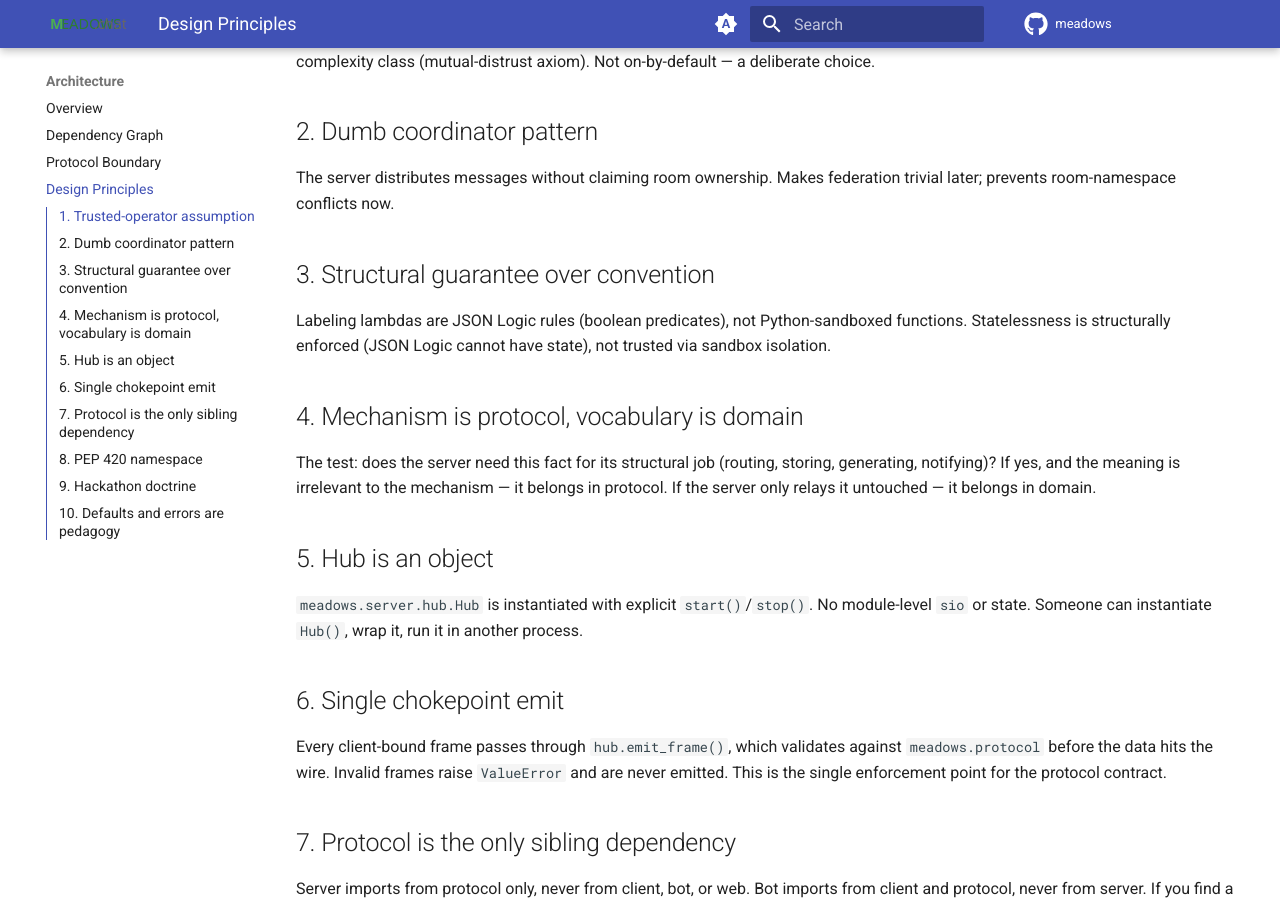
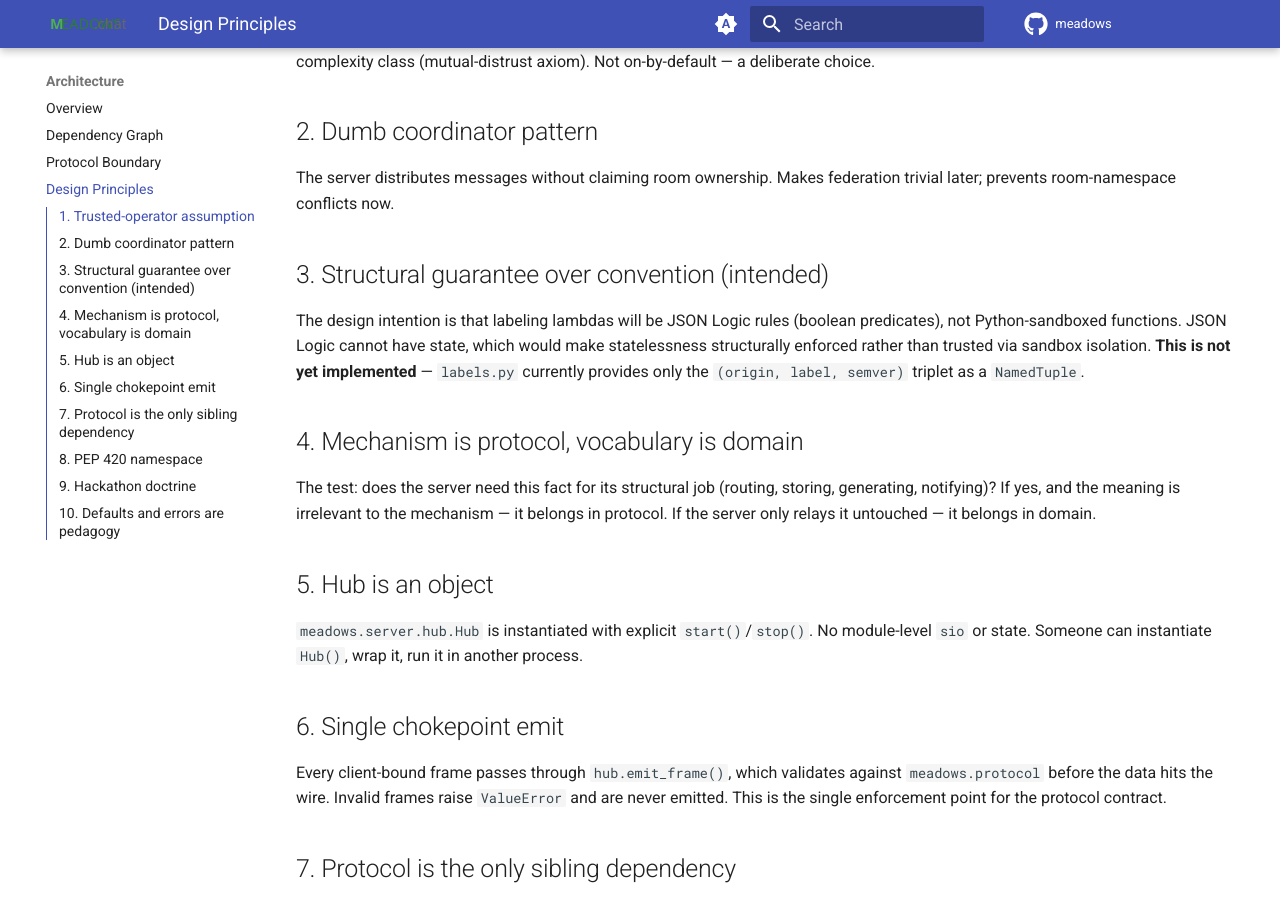
Before and after one commit to remcoboerma/meadows-docs, an MkDocs documentation site: the page built from docs/docs/architecture/design-principles.md, in a window 1280 px wide and 900 px high, scrolled down 321 px. Built offline with MkDocs 1.6.1 and Material for MkDocs 9.7.7, drawn with Linux system fonts in a browser that asks for light colours; comment, search, counter and statistics services are not loaded.

Commit message:
fix: JSON Logic is not implemented, correct docs

```diff
--- a/docs/docs/architecture/design-principles.md
+++ b/docs/docs/architecture/design-principles.md
@@ -15,9 +15,9 @@ MEADOWS avoids Matrix' Byzantine-federation complexity by assuming a trusted ser
 
 The server distributes messages without claiming room ownership. Makes federation trivial later; prevents room-namespace conflicts now.
 
-## 3. Structural guarantee over convention
+## 3. Structural guarantee over convention (intended)
 
-Labeling lambdas are JSON Logic rules (boolean predicates), not Python-sandboxed functions. Statelessness is structurally enforced (JSON Logic cannot have state), not trusted via sandbox isolation.
+The design intention is that labeling lambdas will be JSON Logic rules (boolean predicates), not Python-sandboxed functions. JSON Logic cannot have state, which would make statelessness structurally enforced rather than trusted via sandbox isolation. **This is not yet implemented** — `labels.py` currently provides only the `(origin, label, semver)` triplet as a `NamedTuple`.
 
 ## 4. Mechanism is protocol, vocabulary is domain
 
```
Also changed, not shown: docs/docs/architecture/protocol-boundary.md (+1 -1 lines).
